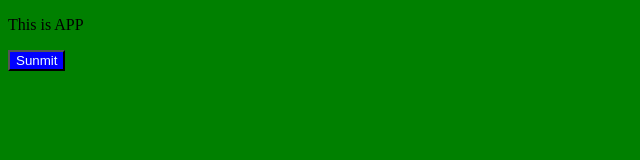
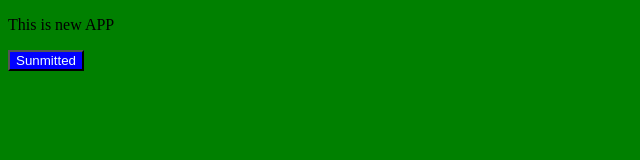
Before and after one commit to ttus612/git-tutorial, a plain HTML site: page index.html in a window 1280 px wide. Shown: the full height of the page, 0-640 px from the left. Drawn offline with Linux system fonts and the light colour scheme.

Commit message:
update index html file new

```diff
--- a/index.html
+++ b/index.html
@@ -10,8 +10,8 @@
 
 </head>
 <body>
-    <p>This is APP</p>
-    <button>Sunmit</button>
+    <p>This is new APP</p>
+    <button>Sunmitted</button>
 </body>
 </html>
 
```
